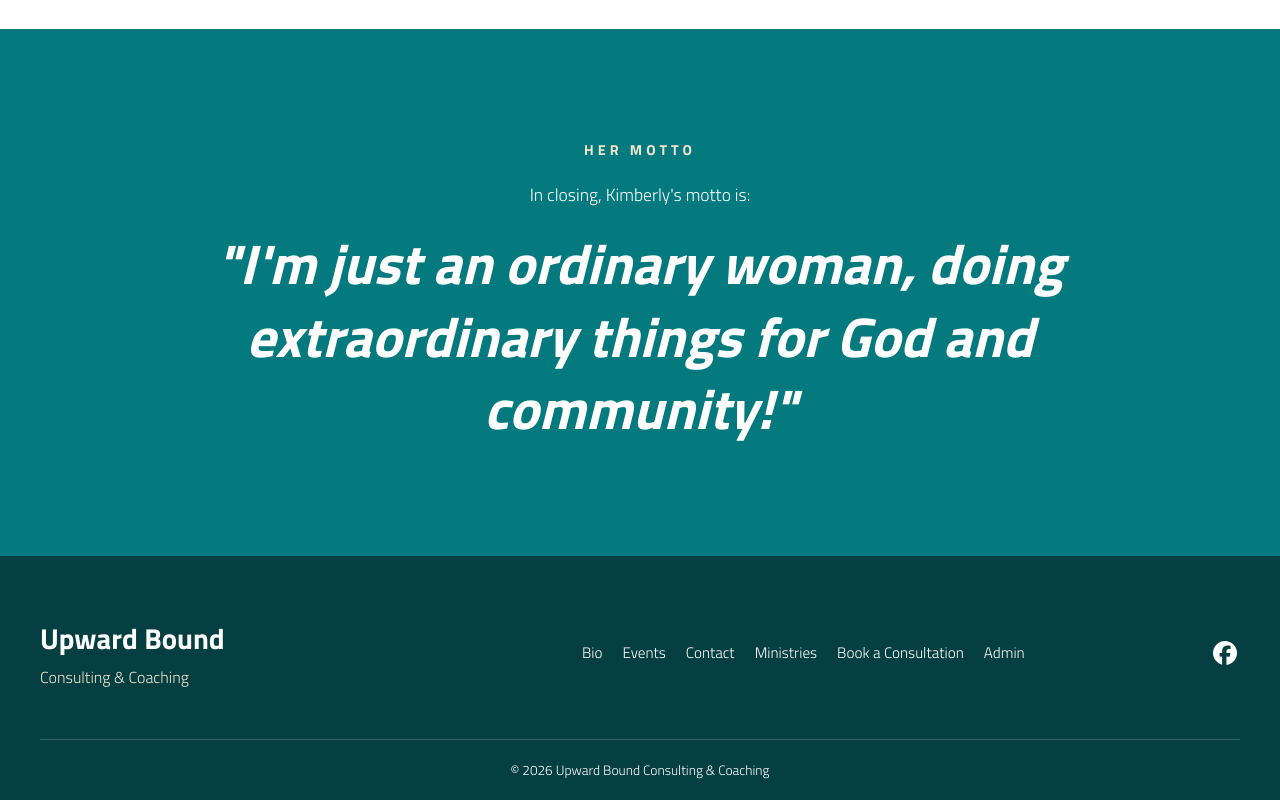
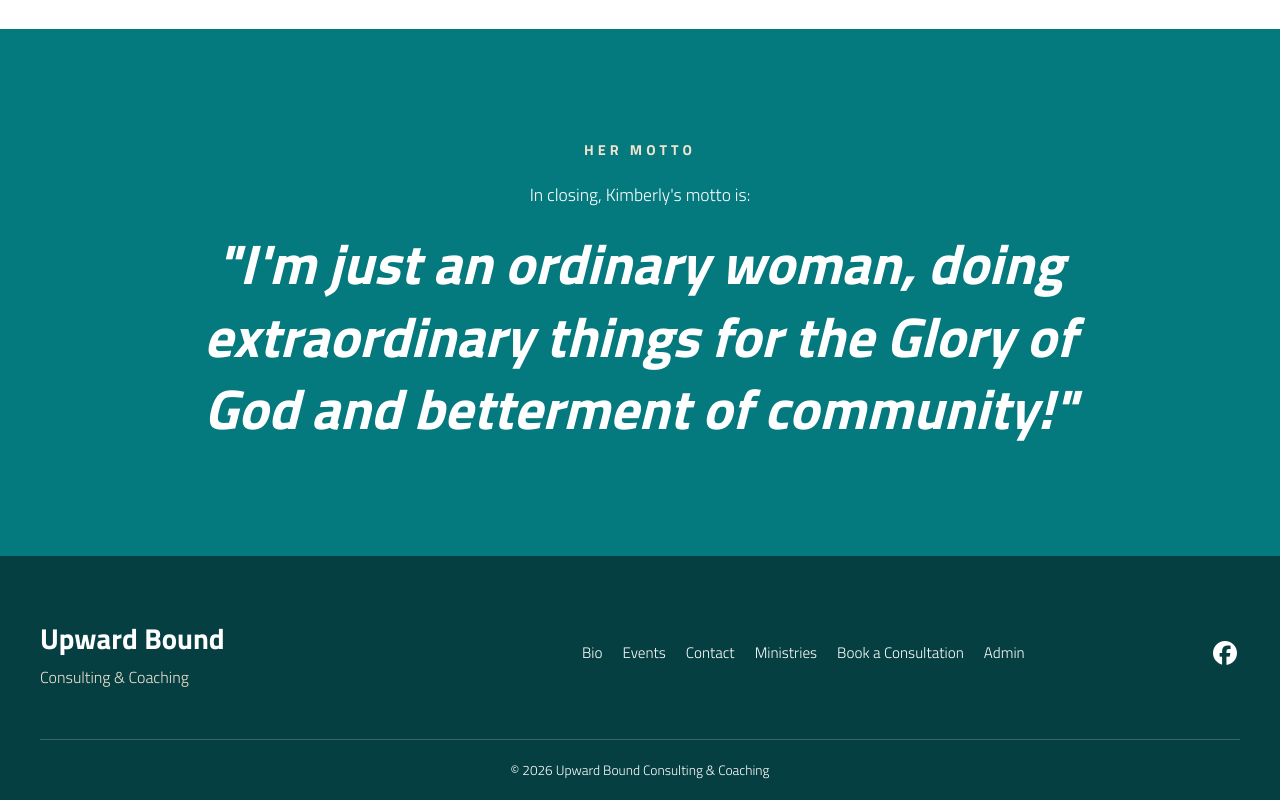
Before and after one commit to sdavis-dev/ubccnextjs, a Next.js app: page /bio in a window 1280 px wide. Shown: the part 3234-4034 px from the top of the page. Built offline with nearby package versions, Linux system fonts and the light colour scheme.

Commit message:
change to the quote in bio

```diff
--- a/src/app/bio/page.tsx
+++ b/src/app/bio/page.tsx
@@ -176,7 +176,7 @@ export default function Bio() {
                     </p>
 
                     <blockquote>
-                      "I'm just an ordinary woman, doing extraordinary things for God and community!"
+                      "I'm just an ordinary woman, doing extraordinary things for the Glory of God and betterment of community!"
                     </blockquote>
 
                   </div>
```
